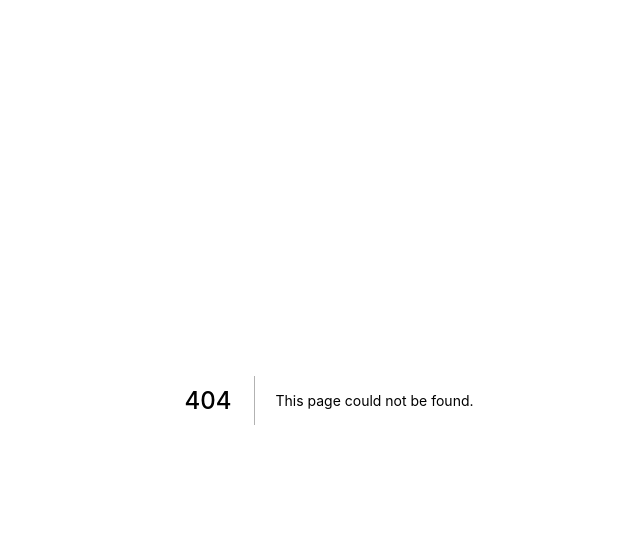
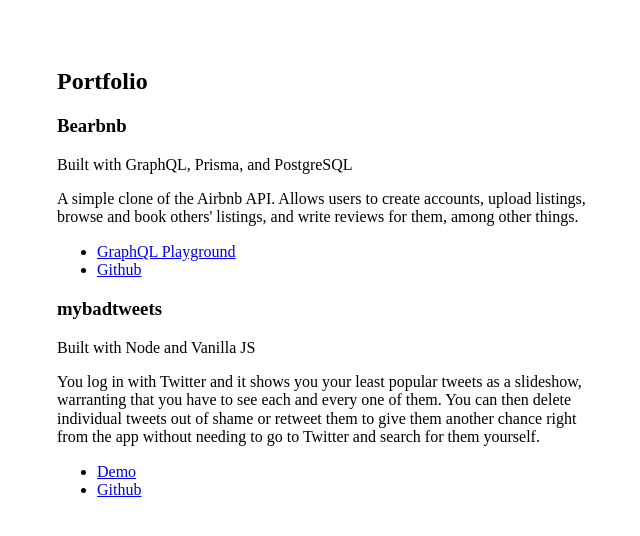
Before and after one commit to jmtes/jmtes.github.io, a Next.js app: page /portfolio in a window 1280 px wide. Before the commit this address had no page. Shown: the top 536 px of the page, without its empty margins (311-951 px from the left). Built offline with nearby package versions, Linux system fonts and the light colour scheme.

Commit message:
Create portfolio page

```diff
--- /dev/null
+++ b/pages/portfolio.tsx
@@ -0,0 +1,38 @@
+import Head from 'next/head';
+
+import Layout, { siteTitle } from '../components/layout';
+import Project from '../components/project';
+
+const Portfolio = () => (
+  <Layout>
+    <Head>
+      <title>{`${siteTitle} - Portfolio`}</title>
+    </Head>
+    <main>
+      <h2>Portfolio</h2>
+      <Project
+        name='Bearbnb'
+        technologies='GraphQL, Prisma, and PostgreSQL'
+        desc="A simple clone of the Airbnb API. Allows users to create accounts, upload listings, browse and book others' listings, and write reviews for them, among other things."
+        links={[
+          {
+            href: 'https://bearbnb-api.herokuapp.com/',
+            text: 'GraphQL Playground'
+          },
+          { href: 'https://github.com/jmtes/bearbnb-server', text: 'Github' }
+        ]}
+      />
+      <Project
+        name='mybadtweets'
+        technologies='Node and Vanilla JS'
+        desc='You log in with Twitter and it shows you your least popular tweets as a slideshow, warranting that you have to see each and every one of them. You can then delete individual tweets out of shame or retweet them to give them another chance right from the app without needing to go to Twitter and search for them yourself.'
+        links={[
+          { href: 'https://mybadtweets.herokuapp.com', text: 'Demo' },
+          { href: 'https://github.com/jmtes/mybadtweets', text: 'Github' }
+        ]}
+      />
+    </main>
+  </Layout>
+);
+
+export default Portfolio;
```
